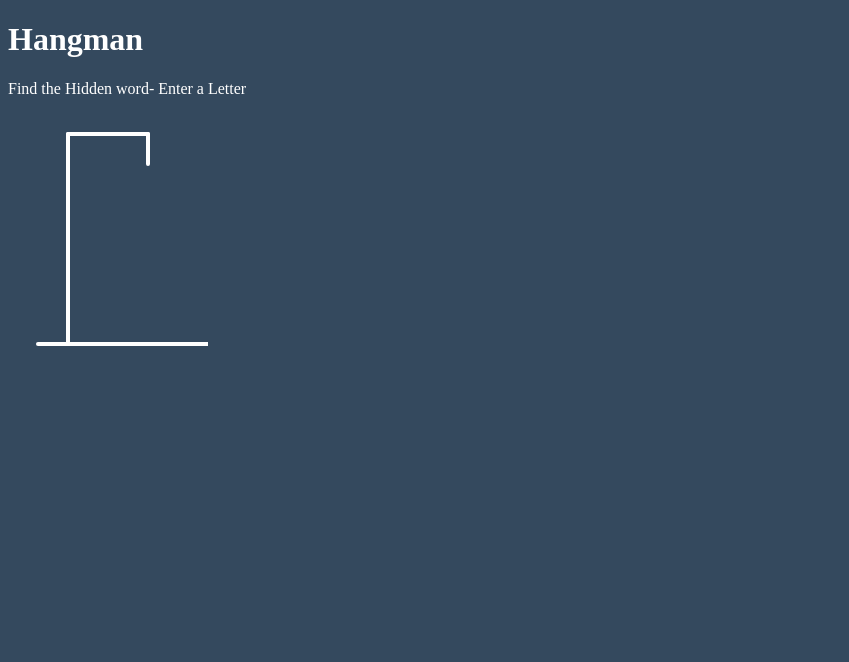
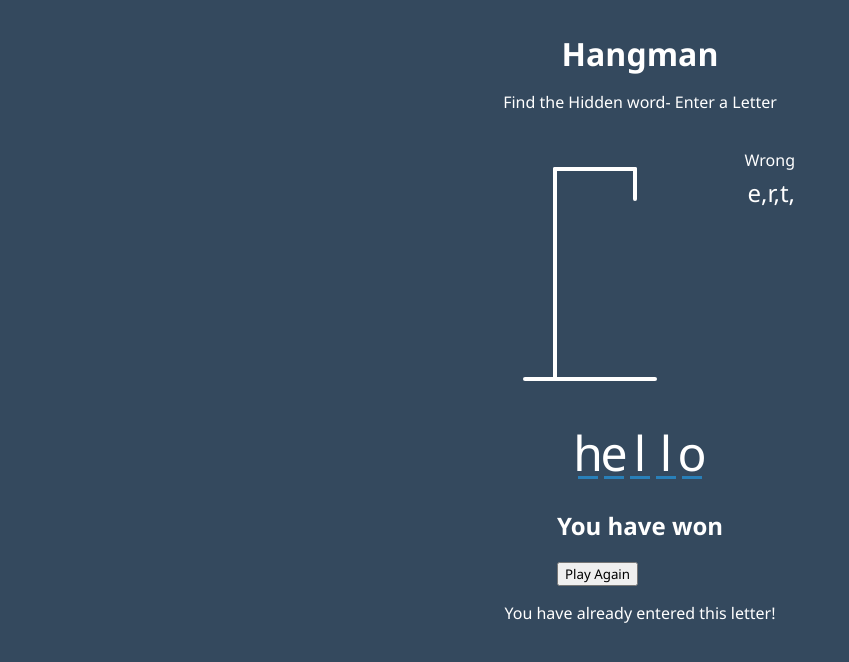
Before and after one commit to halilibrahimcelik/The-hangman, a plain HTML site: page index.html in a window 1280 px wide. Shown: the whole page, without its empty margins (0-849 px from the left). Drawn offline with Linux system fonts and the light colour scheme.

Commit message:
Adding main styling.

```diff
--- a/index.html
+++ b/index.html
@@ -16,7 +16,7 @@
         <line x1="60" y1="20" x2="140" y2="20" />
         <line x1="140" y1="20" x2="140" y2="50" />
         <line x1="60" y1="20" x2="60" y2="230" />
-        <line x1="30" y1="230" x2="200" y2="230" />
+        <line x1="30" y1="230" x2="160" y2="230" />
         <!-- body of our guy -->
         <!-- head -->
         <circle cx="140" cy="70" r="20" class="figure-part" />
@@ -29,6 +29,32 @@
         <line x1="140" y1="150" x2="120" y2="180" class="figure-part" />
         <line x1="140" y1="150" x2="160" y2="180" class="figure-part" />
       </svg>
+
+      <div class="wrong-letter-container">
+        <div id="wrong-letters">
+          <p>Wrong</p>
+          <span>e,r,t,</span>
+        </div>
+      </div>
+      <div class="word" id="word">
+        <div class="letter">h</div>
+        <div class="letter">e</div>
+        <div class="letter">l</div>
+        <div class="letter">l</div>
+        <div class="letter">o</div>
+      </div>
+    </div>
+    <!-- Container for final message -->
+    <div class="pop-up-container" id="popUp-container">
+      <div class="popUp">
+        <h2 id="final-Message">You have won</h2>
+        <button id="play-button">Play Again</button>
+      </div>
+    </div>
+
+    <!-- notification    -->
+    <div class="notification-container" id="notification-container">
+      <p>You have already entered this letter!</p>
     </div>
   </body>
 </html>
--- a/style.css
+++ b/style.css
@@ -1,13 +1,72 @@
+
+*{
+    box-sizing: border-box;
+    /* padding: 0 30px;; */
+    font-family: 'Segoe UI', Tahoma, Geneva, Verdana, sans-serif;
+}
 body{
     background-color: #34495e;
-    color:#fff
+    color:#fff;
+    display: flex;
+    flex-direction: column;
+    height: 80vh;
+    margin:0;
+    overflow: hidden;
+    align-items: center;
+}
+h1{
+    margin:2rem 0 0;
+}
+.game-container{
+    position: relative;
+    margin: auto;
+    padding: 20px 30px;
+    width: 350px;
+    height: 450px;
+
+
 }
 .figure-container{
     fill:transparent;
     stroke: #fff;
     stroke-width: 4px;
     stroke-linecap: round;
+
 }
 .figure-part{
     display:none;
 }
+.wrong-letter-container{
+    position: absolute;
+    top:20px;
+    right: 20px;
+    display: flex;
+    flex-direction: column;
+    text-align: right;
+}
+.wrong-letter-container p{
+    margin: 0 0 5px;
+
+}
+.wrong-letter-container span{
+    font-size: 24px;
+
+}
+
+.word{
+    display: flex;
+    position: absolute;
+    bottom:10px;
+    left:50%;
+    transform: translateX(-50%);
+}
+.letter{
+    border-bottom:3px solid #2980b9;
+    display: inline-flex;
+    font-size: 3rem;
+    align-items: center;
+    justify-content: center;
+    margin:0 3px;
+    height: 50px;
+    width: 20px;
+}
```
